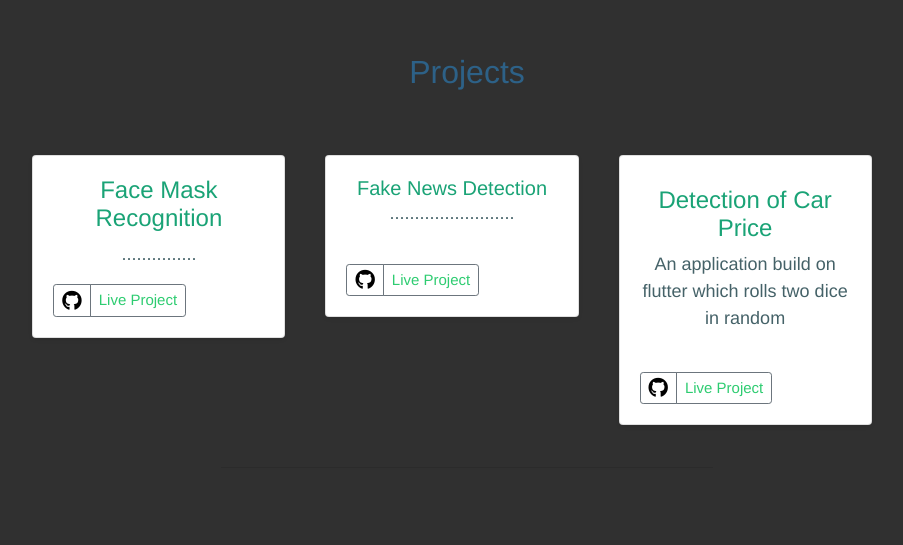
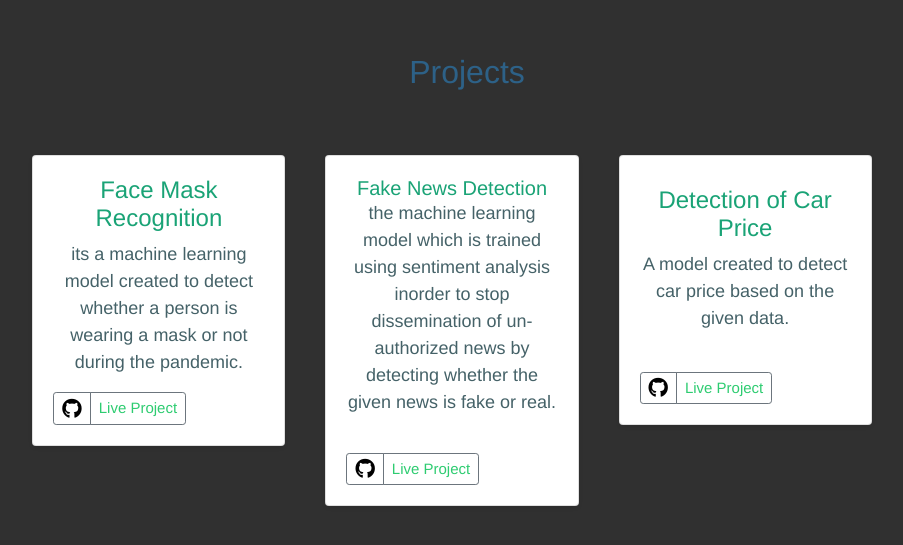
Before and after one commit to triumph04/JSG05, a plain HTML site: page index.html in a window 1280 px wide. Shown: the part 1310-1855 px from the top of the page, without its empty margins (173-1076 px from the left). Drawn offline with nearby package versions, Linux system fonts and the light colour scheme; a script that the page names is missing.

Commit message:
Update index.html

```diff
--- a/index.html
+++ b/index.html
@@ -577,7 +577,7 @@ $(str).appendTo($('.tools'));
 
           <div class="card-body">
             <h4>Face Mask Recognition</h4>
-            <p class="card-text">...............</p>
+            <p class="card-text">its a machine learning model created to detect whether a person is wearing a mask or not during the pandemic.</p>
             <div class="d-flex justify-content-between align-items-center">
               <div class="btn-group">
                 <button type="button" class="btn btn-sm btn-outline-secondary"><a href="https://github.com/"><i class="fab fa-github"></i></a></button>
@@ -592,7 +592,7 @@ $(str).appendTo($('.tools'));
 
           <div class="card-body">
             <h5 style="margin: 0;">Fake News Detection</h5>
-            <p class="card-text" style="padding-bottom: 10%; ">.........................</p>
+            <p class="card-text" style="padding-bottom: 10%; ">the machine learning model which is trained using sentiment analysis inorder to stop dissemination of un-authorized news by detecting whether the given news is fake or real.</p>
             <div class="d-flex justify-content-between align-items-center">
               <div class="btn-group">
                 <button type="button" class="btn btn-sm btn-outline-secondary"><a href="https://github.com/"><i class="fab fa-github"></i></a></button>
@@ -607,7 +607,7 @@ $(str).appendTo($('.tools'));
 
           <div class="card-body">
             <h4 style="padding-top: 10px;">Detection of Car Price</h4>
-            <p class="card-text" style="padding-bottom: 11%">An application build on flutter which rolls two dice in random</p>
+            <p class="card-text" style="padding-bottom: 11%"> A model created to detect car price based on the given data. </p>
             <div class="d-flex justify-content-between align-items-center">
               <div class="btn-group">
                 <button type="button" class="btn btn-sm btn-outline-secondary"><i class="fab fa-github"><a href=""></a></i></button>
```
